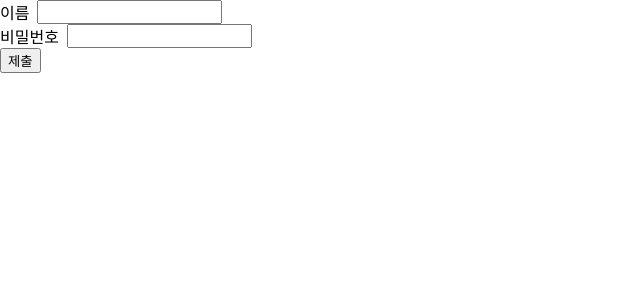
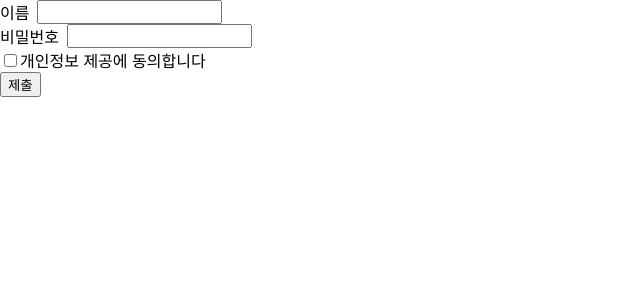
Before and after one commit to Kyoorim/form-practice, a React (Vite) app: page /join in a window 1280 px wide. Shown: the top 300 px of the page, without its empty margins (0-640 px from the left). Built offline with nearby package versions, Linux system fonts and the light colour scheme.

Commit message:
CheckboxField 생성

```diff
--- /dev/null
+++ b/src/components/CheckboxField.tsx
@@ -0,0 +1,24 @@
+import { FunctionComponent, useState } from "react";
+import { CheckboxProps } from "../types/checkboxProps";
+import useInput from "../hooks/useInput";
+
+const CheckboxField: FunctionComponent<CheckboxProps> = ({ source, label }) => {
+  //   const { source, label } = props;
+  const { value, onChange } = useInput({ source });
+
+  return (
+    <div>
+      <label htmlFor={source}>
+        <input
+          type="checkbox"
+          name={source}
+          checked={value}
+          onChange={(e) => onChange(e.target.checked)}
+        />
+        {label}
+      </label>
+    </div>
+  );
+};
+
+export default CheckboxField;
--- a/src/components/SimpleForm.tsx
+++ b/src/components/SimpleForm.tsx
@@ -7,7 +7,11 @@ export const FormContext = createContext({
 });
 
 const SimpleForm = ({ children }: PropsWithChildren<{}>) => {
-  const [values, setValues] = useState({});
+  const [values, setValues] = useState({
+    name: "",
+    password: "",
+    checkbox: false,
+  });
   const [error, setError] = useState(false);
 
   const value = useMemo(
@@ -17,18 +21,29 @@ const SimpleForm = ({ children }: PropsWithChildren<{}>) => {
 
   const onClick = (e: any) => {
     e.preventDefault();
-    const isValid = Object.values(values as Record<string, string>).every(
-      (value) => value.length >= 5 && value.length <= 10
-    );
-    // console.log(isValid);
+
+    const isValid =
+      values.name.length >= 5 &&
+      values.name.length <= 10 &&
+      values.password.length >= 5 &&
+      values.password.length <= 10 &&
+      typeof values.checkbox === "boolean";
 
     if (isValid) {
       alert(JSON.stringify(values));
-      setValues("");
+      setValues({
+        name: "",
+        password: "",
+        checkbox: false,
+      });
     } else {
       alert("제출 실패");
       setError(true);
-      setValues("");
+      setValues({
+        name: "",
+        password: "",
+        checkbox: false,
+      });
     }
   };
 
--- a/src/components/TextField.tsx
+++ b/src/components/TextField.tsx
@@ -17,9 +17,8 @@ const TextField: FunctionComponent<InputProps> = ({
   type,
   validate,
 }) => {
-  const { value, onChange, error } = useInput({ source, validate });
+  const { value, onChange } = useInput({ source, validate });
 
-  console.log(error);
   return (
     <div>
       <div style={{ display: "flex", gridGap: "8px" }}>
--- a/src/containers/UserInfoForm.tsx
+++ b/src/containers/UserInfoForm.tsx
@@ -1,7 +1,12 @@
+import CheckboxField from "../components/CheckboxField";
 import SimpleForm from "../components/SimpleForm";
 import TextField, { min, max } from "../components/TextField";
 
 function UserInfoForm(): JSX.Element {
+  const handleCheckboxChange = (isChecked: boolean) => {
+    console.log("Checkbox is checked: ", isChecked);
+  };
+
   return (
     <SimpleForm>
       <TextField validate={[min(5), max(10)]} source={"name"} label={"이름"} />
@@ -11,6 +16,12 @@ function UserInfoForm(): JSX.Element {
         source={"password"}
         label={"비밀번호"}
       />
+      <CheckboxField
+        label="개인정보 제공에 동의합니다"
+        type="checkbox"
+        source={"checkbox"}
+        onChange={handleCheckboxChange}
+      />
     </SimpleForm>
   );
 }
--- a/src/hooks/useInput.tsx
+++ b/src/hooks/useInput.tsx
@@ -1,22 +1,24 @@
 import { InputProps } from "../types/InputProps";
-import { useCallback, useContext } from "react";
+import { useCallback, useContext, useState } from "react";
 import { FormContext } from "../components/SimpleForm";
 
 interface UseInputProps extends Pick<InputProps, "source" | "validate"> {}
 
 function useInput(props: UseInputProps) {
   const { setValues, values, error } = useContext(FormContext);
+
+  const [checked, setChecked] = useState(false);
+
   const onChange = useCallback(
-    (v: string | number) => {
+    (v: string | number | boolean) => {
       setValues({
         ...values,
         [props.source]: v,
       });
+      setChecked(v as boolean);
     },
     [values, props.source]
   );
-
-  console.log(values);
 
   return { value: values[props.source], onChange, error };
 }
--- a/src/types/InputProps.ts
+++ b/src/types/InputProps.ts
@@ -5,5 +5,5 @@ export interface InputProps {
   label: string;
   placeholder?: string;
   type?: HTMLInputTypeAttribute;
-  validate: ((value: string | number) => boolean)[];
+  validate?: ((value: string | number) => boolean)[];
 }
--- /dev/null
+++ b/src/types/checkboxProps.ts
@@ -0,0 +1,6 @@
+export interface CheckboxProps {
+  source: string;
+  label: string;
+  onChange: (checked: boolean) => void;
+  type?: "checkbox";
+}
```
